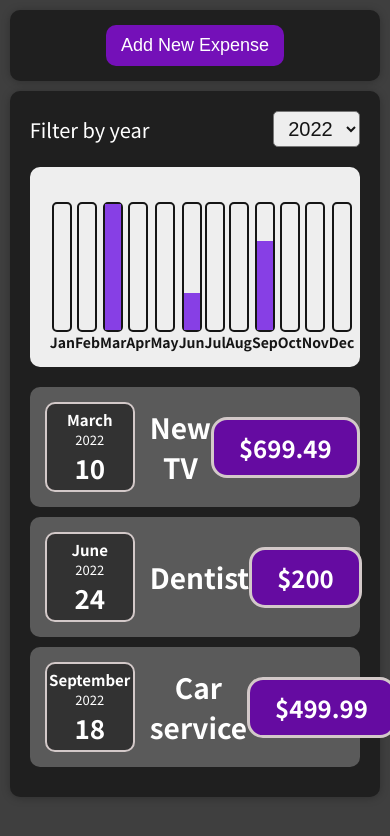
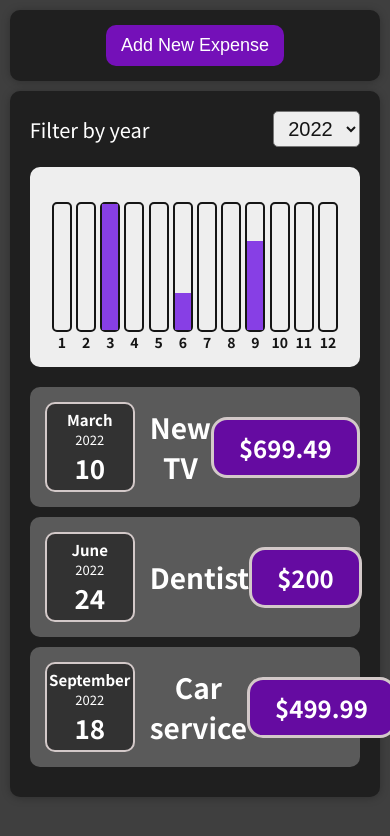
Before and after one commit to Kubenz98/Expense_Tracker, a React (Create React App) app: page / in a window 390 px wide. Shown: the top 836 px of the page. Built offline with nearby package versions, Linux system fonts and the light colour scheme.

Commit message:
Add Chart media queries.

```diff
--- a/package.json
+++ b/package.json
@@ -8,6 +8,7 @@
     "@testing-library/user-event": "^13.5.0",
     "react": "^18.2.0",
     "react-dom": "^18.2.0",
+    "react-responsive": "^9.0.0",
     "react-scripts": "5.0.1",
     "web-vitals": "^2.1.4"
   },
--- a/src/Components/Chart/Chart.js
+++ b/src/Components/Chart/Chart.js
@@ -4,31 +4,37 @@ import ChartBar from "./ChartBar";
 
 const Chart = (props) => {
   let dataPoints = [
-    { label: "Jan", value: 0 },
-    { label: "Feb", value: 0 },
-    { label: "Mar", value: 0 },
-    { label: "Apr", value: 0 },
-    { label: "May", value: 0 },
-    { label: "Jun", value: 0 },
-    { label: "Jul", value: 0 },
-    { label: "Aug", value: 0 },
-    { label: "Sep", value: 0 },
-    { label: "Oct", value: 0 },
-    { label: "Nov", value: 0 },
-    { label: "Dec", value: 0 },
+    { label: "1", value: 0 },
+    { label: "2", value: 0 },
+    { label: "3", value: 0 },
+    { label: "4", value: 0 },
+    { label: "5", value: 0 },
+    { label: "6", value: 0 },
+    { label: "7", value: 0 },
+    { label: "8", value: 0 },
+    { label: "9", value: 0 },
+    { label: "10", value: 0 },
+    { label: "11", value: 0 },
+    { label: "12", value: 0 },
   ];
 
   for (const item of props.expenses) {
     const month = item.date.getMonth();
-    dataPoints[month].value += (item.amount*1);
+
+    dataPoints[month].value += item.amount * 1;
   }
-    const dataPointValues = dataPoints.map(datapoint => datapoint.value);
-    const totalMaximum = Math.max(...dataPointValues);
+  const dataPointValues = dataPoints.map((datapoint) => datapoint.value);
+  const totalMaximum = Math.max(...dataPointValues);
 
   return (
     <div className="chart">
       {dataPoints.map((dataPoint) => (
-        <ChartBar key={dataPoint.label} label={dataPoint.label} value={dataPoint.value} maxValue={totalMaximum} />
+        <ChartBar
+          key={dataPoint.label}
+          label={dataPoint.label}
+          value={dataPoint.value}
+          maxValue={totalMaximum}
+        />
       ))}
     </div>
   );
--- a/src/Components/Chart/ChartBar.js
+++ b/src/Components/Chart/ChartBar.js
@@ -1,10 +1,22 @@
+import { useMediaQuery } from "react-responsive";
 import "./ChartBar.css";
+
 const ChartBar = (props) => {
   let barFillHeight = "0%";
 
   if (props.value > 0) {
     barFillHeight = Math.round((props.value / props.maxValue) * 100) + "%";
   }
+  const toMonthName = (monthNumber) => {
+    const date = new Date();
+    date.setMonth(monthNumber - 1);
+
+    return date.toLocaleString("en-US", {
+      month: "short",
+    });
+  };
+
+  const fullMonthMQ = useMediaQuery({ query: "(min-width: 600px)" });
 
   return (
     <div className="chart-bar">
@@ -14,7 +26,8 @@ const ChartBar = (props) => {
           style={{ height: barFillHeight }}
         ></div>
       </div>
-      <label>{props.label}</label>
+      {fullMonthMQ && <label>{toMonthName(props.label)}</label>}
+      {!fullMonthMQ && <label>{props.label}</label>}
     </div>
   );
 };
```
Also changed, not shown: 1 other file (tests, documents, lock files or other folders).
